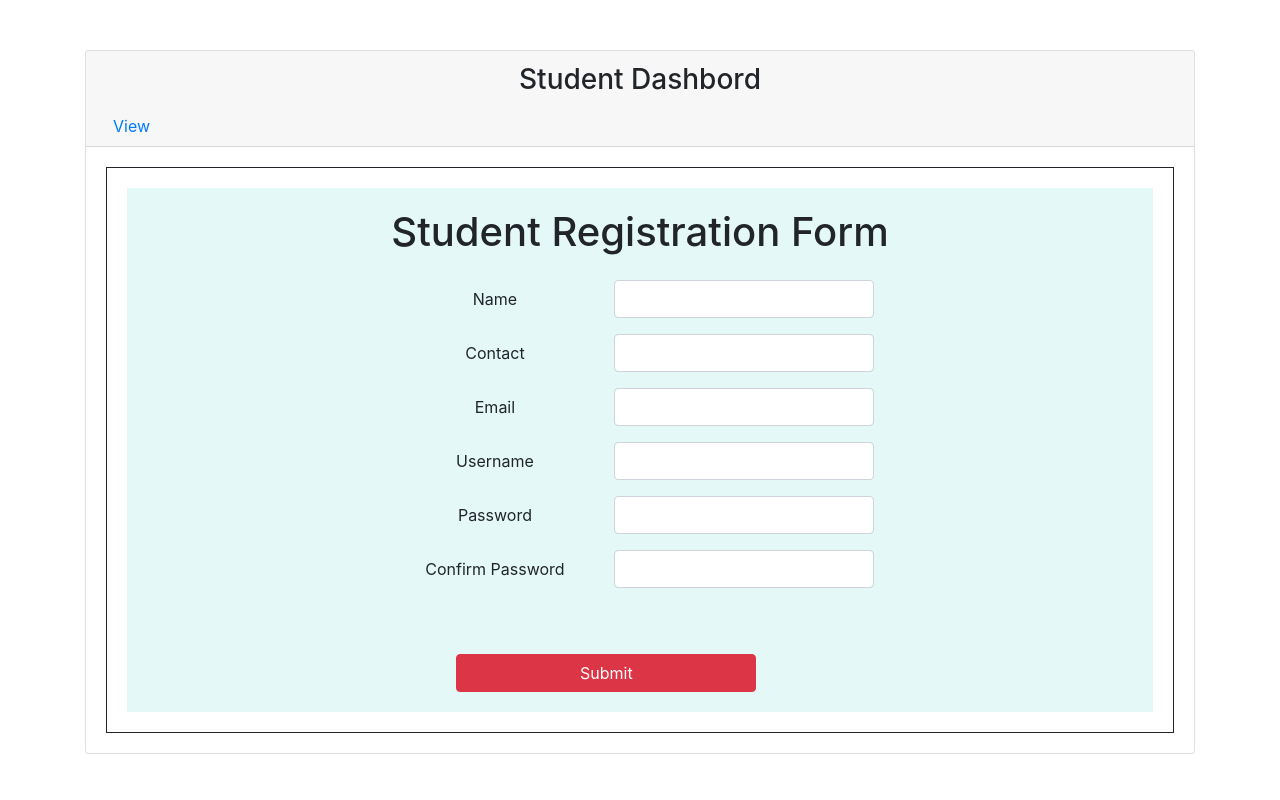
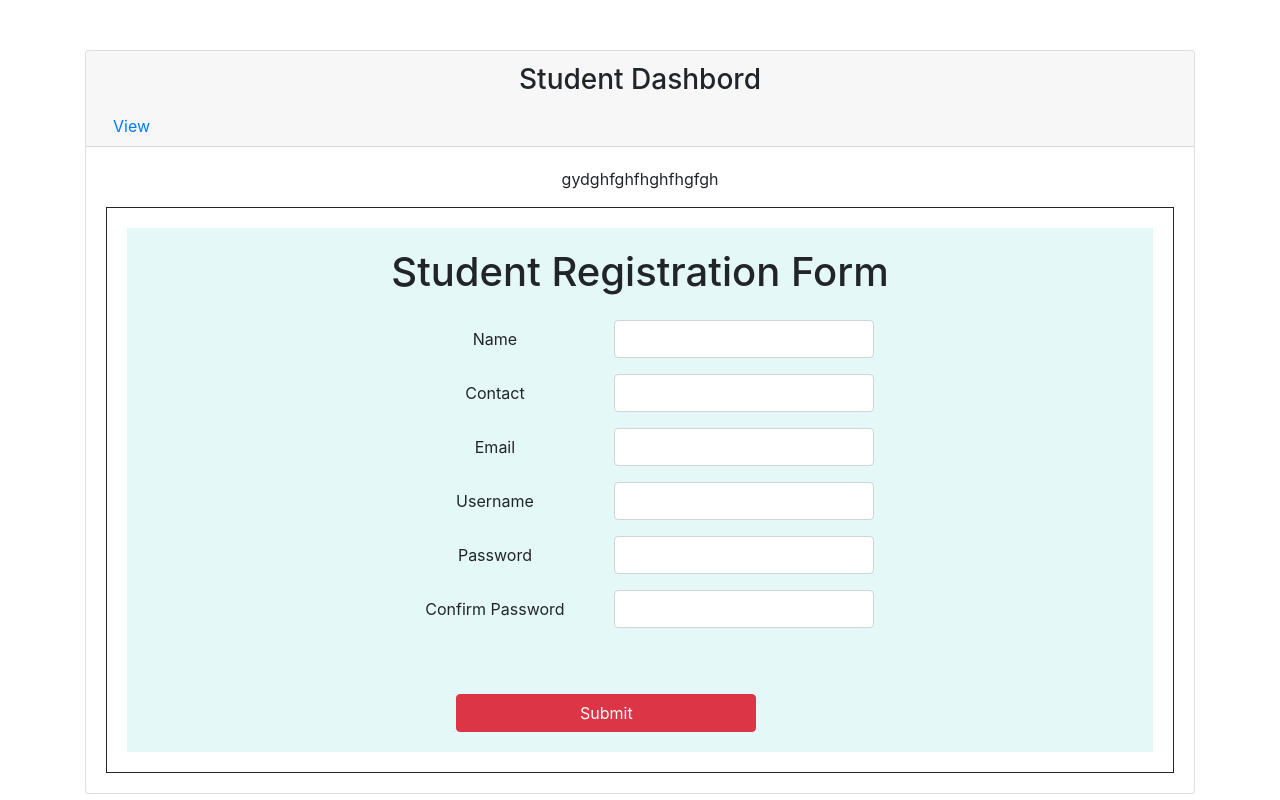
Before and after one commit to Anshad-Akbar/Eschool, a Django app: template school/templates/student_updation.html in a window 1280 px wide. Run offline with Django 3.2, Linux system fonts and the light colour scheme; the template is opened without the code that fills it, so the values that code supplies are empty.

Commit message:
second commmit

```diff
--- a/school/templates/student_updation.html
+++ b/school/templates/student_updation.html
@@ -2,6 +2,7 @@
 <!-- Bootstrap CSS -->
 <link rel="stylesheet" href="https://cdn.jsdelivr.net/npm/bootstrap@4.6.0/dist/css/bootstrap.min.css" integrity="sha384-B0vP5xmATw1+K9KRQjQERJvTumQW0nPEzvF6L/Z6nronJ3oUOFUFpCjEUQouq2+l" crossorigin="anonymous">
 <div class="container">
+<p>gydghfghfhghfhgfgh</p>
     <div class="row" style=" border: 1px solid;">
         <div style="width: 100%; background-color: rgb(228, 248, 248); margin: 20px; padding: 20px;align-items: center;justify-content: center;display: flex;">
 
```
Also changed, not shown: 1 other file.
